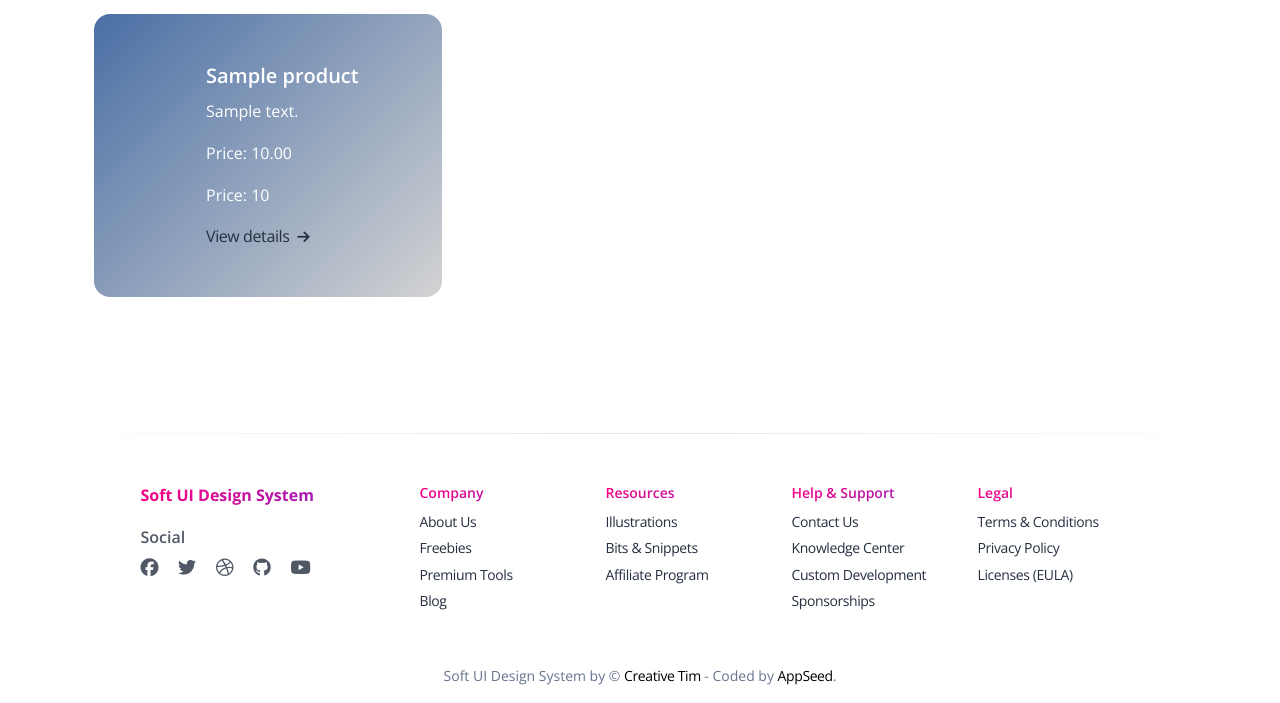
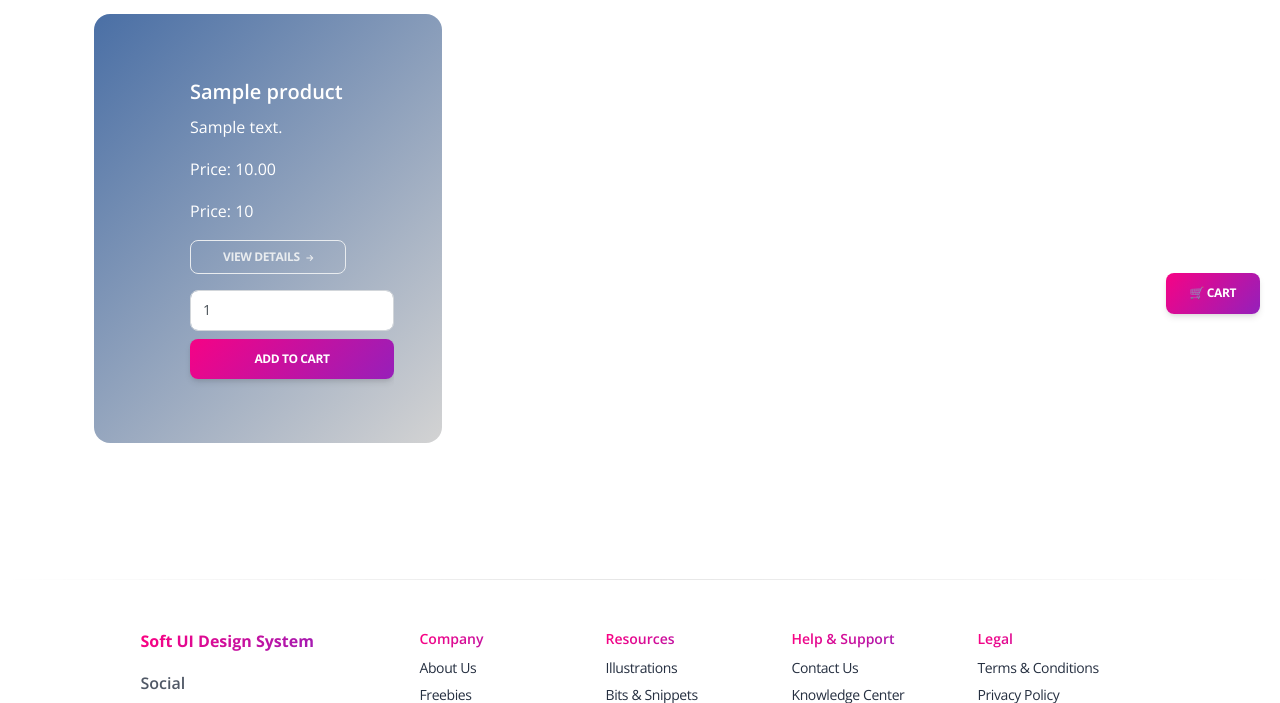
Before and after one commit to B0hdanR/minishop_manager, a Django app: page /products/ in a window 1280 px wide. Shown: the part 450-1153 px from the top of the page. Run offline with Django 5.2, Linux system fonts and the light colour scheme; tables that the repository leaves empty hold one stand-in row (values such as "Sample post"); some libraries are stand-ins or nearby versions.

Commit message:
update navigation, main page, and product list

```diff
--- a/templates/layouts/base-presentation.html
+++ b/templates/layouts/base-presentation.html
@@ -46,6 +46,9 @@
     {% include "includes/navigation.html" %}
 
     {% block content %}{% endblock content %}
+    <a href="{% url 'shop:cart-detail' %}" class="btn bg-gradient-primary position-fixed" style="bottom: 20px; right: 20px; z-index: 1050;">
+      🛒 Cart
+    </a>
 
     {% block pagination %}
         {% include "includes/pagination.html" %}
--- a/templates/shop/product_list.html
+++ b/templates/shop/product_list.html
@@ -10,10 +10,6 @@
           <div class="col-lg-6 ms-lg-5">
             <h1 class="text-white">Products</h1>
             <p class="lead text-white opacity-8">Browse all available products in the shop.</p>
-{#            <a href="{% url 'kitchen:dish-' %}" class="text-white icon-move-right">#}
-{#              Read docs#}
-{#              <i class="fas fa-arrow-right text-sm ms-1"></i>#}
-{#            </a>#}
           </div>
         </div>
       </div>
@@ -24,7 +20,7 @@
     <div class="row">
       {% for product in product_list %}
         <div class="col-lg-4 col-md-4 col-sm-6 mb-4">
-          <div class="info-horizontal border-radius-xl p-5" style="background: linear-gradient(135deg, #4a6fa5, #d3d3d3); color: black;">
+          <div class="info-horizontal border-radius-xl p-5 h-100 d-flex flex-column" style="background: linear-gradient(135deg, #4a6fa5, #d3d3d3); color: black;">
 
             <div class="icon">
               <svg class="text-white" width="25px" height="25px" viewBox="0 0 46 43" version="1.1" xmlns="http://www.w3.org/2000/svg" xmlns:xlink="http://www.w3.org/1999/xlink">
@@ -46,10 +42,22 @@
                   Price: {{ product.stock_quantity }}
               </p>
 
-              <a href="{% url 'shop:product-detail' pk=product.id %}" class="text-dark icon-move-right">
+              <a href="{% url 'shop:product-detail' pk=product.id %}" class="btn btn-outline-light btn-sm mb-3">
                 View details
                 <i class="fas fa-arrow-right text-sm ms-1"></i>
               </a>
+
+              <div class="mt-auto">
+                <form method="post" action="{% url 'shop:add-to-cart' pk=product.id%}">
+                  {% csrf_token %}
+                    <div class="mb-2">
+                      <input type="number" name="quantity" value="1" class="form-control">
+                    </div>
+                    <button type="submit" class="btn bg-gradient-primary w-100">
+                      Add to cart
+                    </button>
+                </form>
+              </div>
             </div>
           </div>
         </div>
```
Also changed, not shown: accounts/views.py (+0 -7 lines), templates/shop/index.html (+8 -0 lines).
